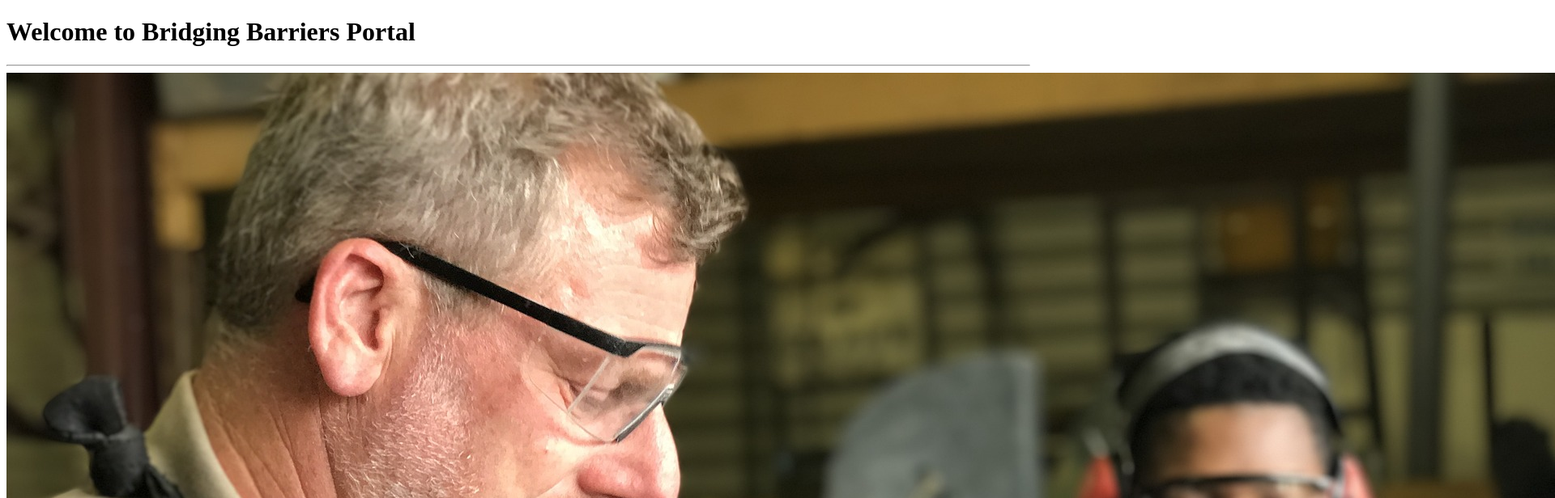
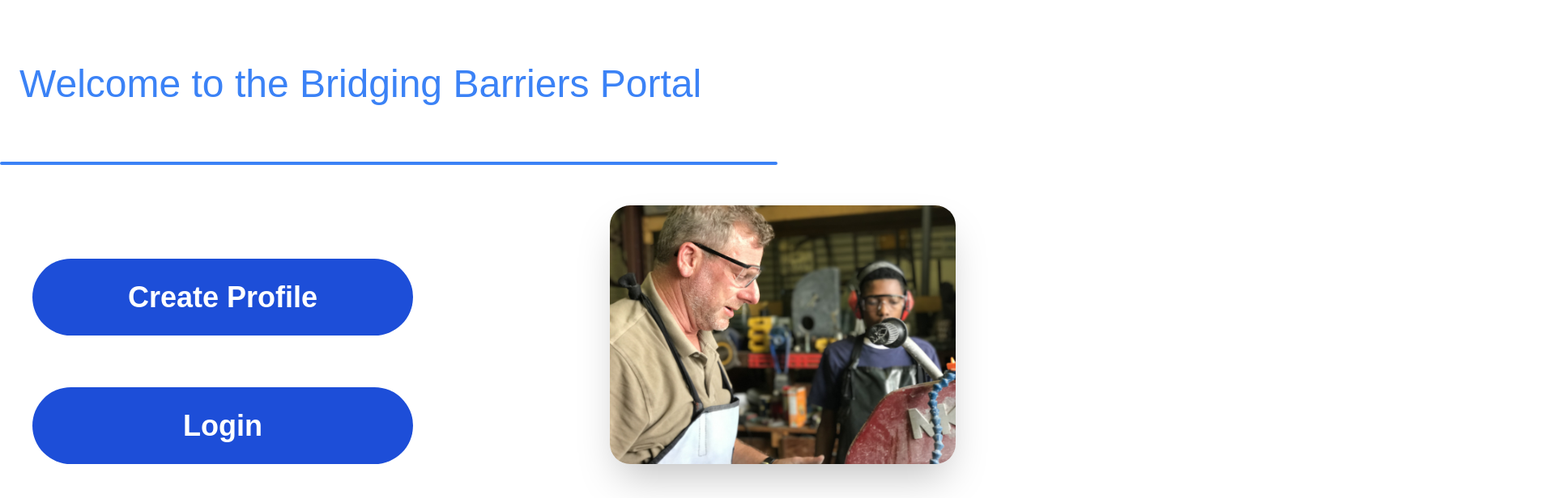
Before and after one commit to AshrafAKRahman/bridging_barriers, a Next.js app: page /LandingPage in a window 1280 px wide. Shown: the top 616 px of the page at 81% size, 1920 px wide, since content can reach past the window. Built offline with nearby package versions, Linux system fonts and the light colour scheme.

Commit message:
added image and styled the buttons

```diff
--- a/app/globals.css
+++ b/app/globals.css
@@ -2,7 +2,7 @@
 @tailwind components;
 @tailwind utilities;
 
-:root {
+/* :root {
   --foreground-rgb: 0, 0, 0;
   --background-start-rgb: 214, 219, 220;
   --background-end-rgb: 255, 255, 255;
@@ -14,9 +14,10 @@
     --background-start-rgb: 0, 0, 0;
     --background-end-rgb: 0, 0, 0;
   }
-}
+} */
 
 body {
+  font-family: "Varela Round", sans-serif;
   color: rgb(var(--foreground-rgb));
   background: linear-gradient(
       to bottom,
@@ -25,3 +26,6 @@ body {
     )
     rgb(var(--background-start-rgb));
 }
+.rounded-25 {
+  border-radius: 25px;
+}
--- a/components/Navbar.js
+++ b/components/Navbar.js
@@ -1,19 +1,15 @@
 import Link from "next/link";
-import LargeButton from "./largeButton";
+import NormalButton from "@/components/buttons/NormalButton";
 
-
-
-
-
-const Navbar = ()=> {
-    return (
-        <nav className="flex items-center justify-between p-6 bg-white">
-            <div className="text-white text-2xl">
-            <img src="../logo.png" alt="Logo"  className="w-18 h-8 mr-2" />
-            </div>
-            <LargeButton/>
-        </nav>
-    )
-}
+const Navbar = () => {
+  return (
+    <nav className="flex items-center justify-between p-6 bg-gray-200">
+      <div className="text-white text-2xl">
+        <img src="../logo.png" alt="Logo" className="w-22 h-12 mr-2" />
+      </div>
+      <NormalButton text="Login" />
+    </nav>
+  );
+};
 
 export default Navbar;
--- /dev/null
+++ b/components/buttons/LargeButton.js
@@ -0,0 +1,11 @@
+const LargeButton = ({ text, className }) =>{
+    return (
+        <button
+        style={{width: '470px', height:'95px', borderRadius:'200px', paddingTop:'5px', paddingBottom:'5px' }}
+        className={`bg-blue-700 hover:bg-blue-800 text-white font-bold text-4xl py-12 px-24 rounded ${className}`}>
+        {text}
+        </button>
+    )
+}
+
+export default LargeButton
--- /dev/null
+++ b/components/buttons/NormalButton.js
@@ -0,0 +1,9 @@
+const NormalButton = ({ text }) => {
+  return (
+    <button className="bg-blue-700 hover:bg-blue-800 text-white font-bold py-3 px-8 rounded">
+      {text}
+    </button>
+  );
+};
+
+export default NormalButton;
--- a/pages/LandingPage.js
+++ b/pages/LandingPage.js
@@ -1,16 +1,31 @@
-import Header from "../components/Header"
+import LargeButton from "@/components/buttons/LargeButton";
+import Header from "../components/Header";
+import "@/app/globals.css";
 
 const Landing = () => {
-    return (
-      <div>
-        <Header titleClassName="text-5xl absolute left-0 top-60 transform translate-x-6 translate-y-58 text-blue-700" title="Welcome to Bridging Barriers Portal" />
-        <div className="mt-60 w-2/4">
-          <hr className="border-blue-700 border-4" />
-          <img className="w-1/2" src="../Mentor.jpg" alt="Mentor Image" />
-        </div>
-        </div>
+  return (
+    <div className="relative">
+      <Header
+        titleClassName="text-5xl absolute left-0 top-20 transform translate-x-6 translate-y-58 text-blue-500"
+        title="Welcome to the Bridging Barriers Portal"
+      />
+      <div className="mx-auto">
+        <hr className="border-blue-500 border-2 mt-40 w-3/4 rounded" />
+      </div>
+      <div className="flex">
+        <img
+          className="ml-auto mr-10 w-2/6 mt-20 rounded-25 shadow-2xl"
+          style={{ transform: "translate(-60px, -30px)" }}
+          src="../Mentor.jpg"
+          alt="Mentor Image"
+        />
+      </div>
+      <div className="absolute inset-0 flex items-start justify-start flex-col ml-10 mt-80">
+        <LargeButton className="mb-16" text="Create Profile" />
+        <LargeButton text="Login" />
+      </div>
+    </div>
+  );
+};
 
-    );
-  }
-
-  export default Landing;
+export default Landing;
```
Also changed, not shown: components/largeButton.js (deleted, +0 -9 lines).
